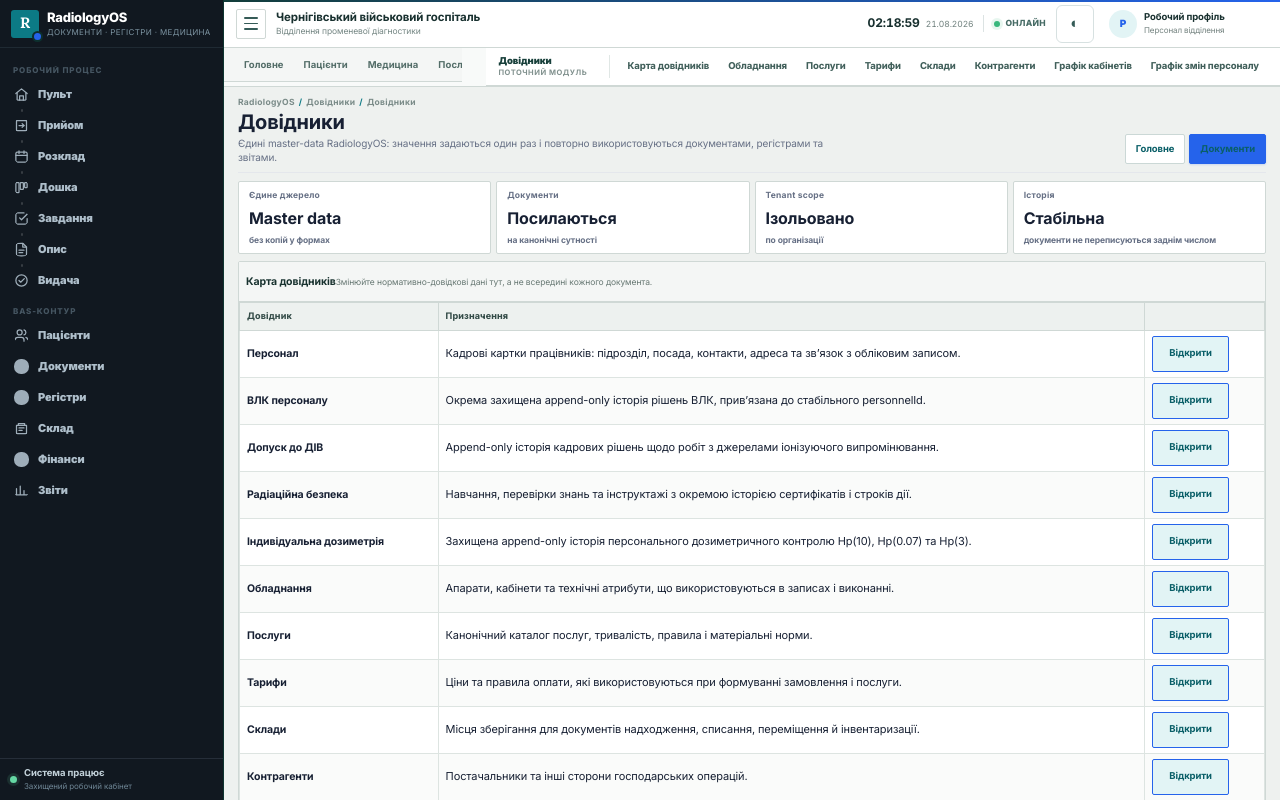
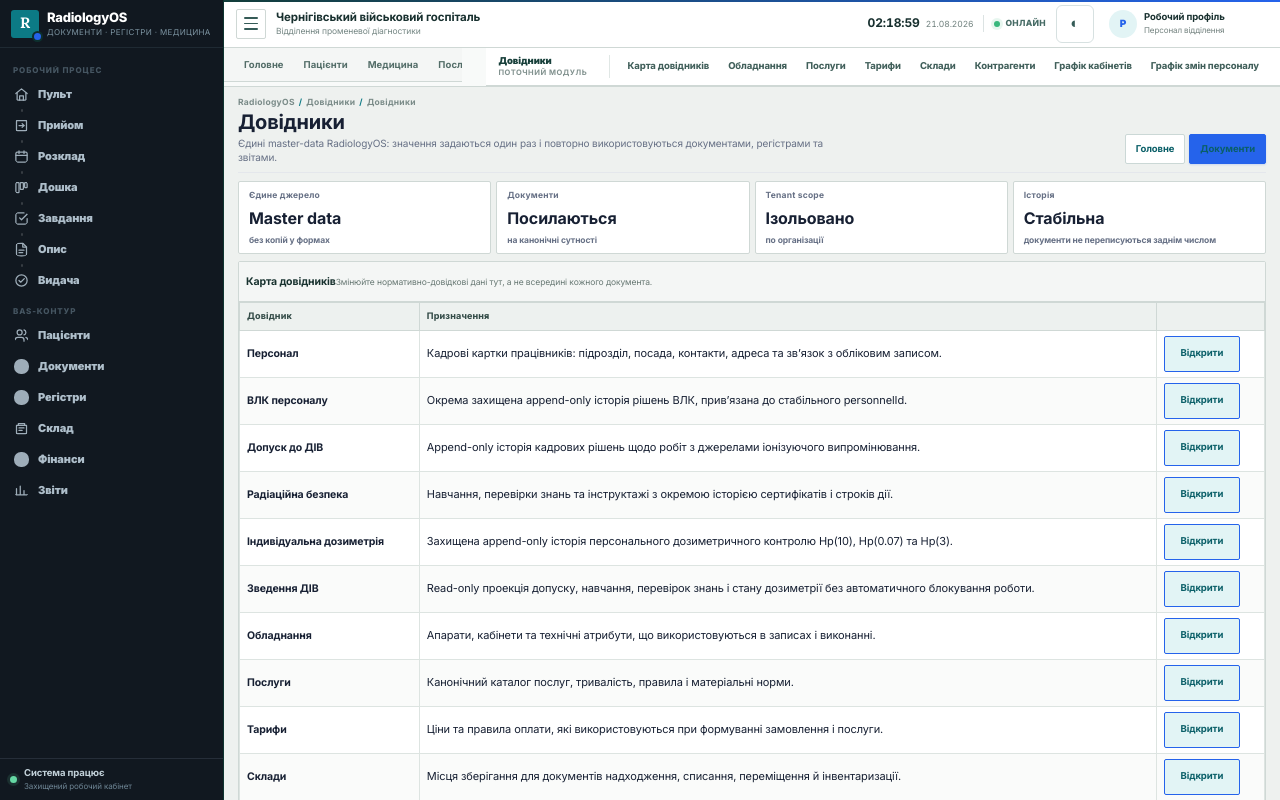
Before and after one commit to adamenkoa1/radiologyos, a Next.js app: page /staff/directories in a window 1280 px wide. Shown: the top 800 px of the page. Built offline with nearby package versions, Linux system fonts and the light colour scheme.

Commit message:
Link radiation compliance overview

```diff
--- a/app/staff/directories/page.tsx
+++ b/app/staff/directories/page.tsx
@@ -7,6 +7,7 @@ const directories=[
   {name:"Допуск до ДІВ",description:"Append-only історія кадрових рішень щодо робіт з джерелами іонізуючого випромінювання.",href:"/staff/personnel/radiation-clearance"},
   {name:"Радіаційна безпека",description:"Навчання, перевірки знань та інструктажі з окремою історією сертифікатів і строків дії.",href:"/staff/personnel/radiation-training"},
   {name:"Індивідуальна дозиметрія",description:"Захищена append-only історія персонального дозиметричного контролю Hp(10), Hp(0.07) та Hp(3).",href:"/staff/personnel/dosimetry"},
+  {name:"Зведення ДІВ",description:"Read-only проекція допуску, навчання, перевірок знань і стану дозиметрії без автоматичного блокування роботи.",href:"/staff/personnel/radiation-compliance"},
   {name:"Обладнання",description:"Апарати, кабінети та технічні атрибути, що використовуються в записах і виконанні.",href:"/staff/equipment"},
   {name:"Послуги",description:"Канонічний каталог послуг, тривалість, правила і матеріальні норми.",href:"/staff/services"},
   {name:"Тарифи",description:"Ціни та правила оплати, які використовуються при формуванні замовлення і послуги.",href:"/staff/tariffs"},
```
